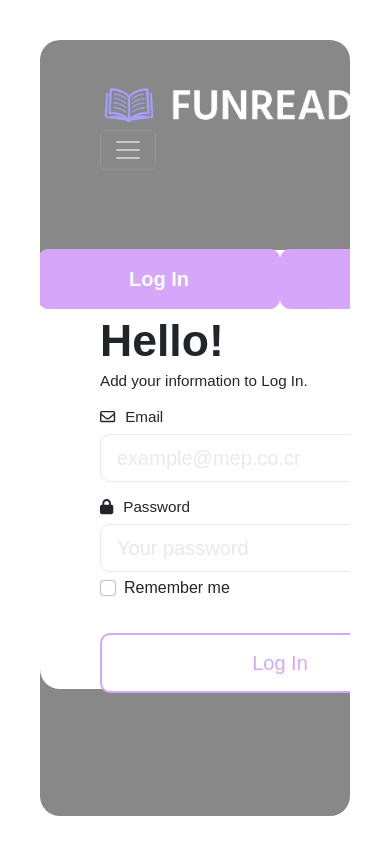
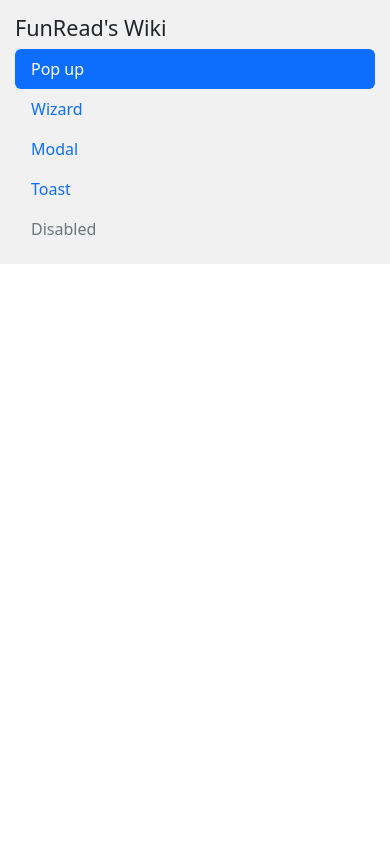
Before and after one commit to Funread/funread, a React (Create React App) app in the folder frontend/: page /wiki in a window 390 px wide. Built offline with nearby package versions, Linux system fonts and the light colour scheme.

Commit message:
Creacion de wiki fr-230 (#37)

```diff
--- a/frontend/src/Components/LandingPage/LandingPage.css
+++ b/frontend/src/Components/LandingPage/LandingPage.css
@@ -6,4 +6,5 @@
   overflow: hidden;
   margin: 40px;
   border-radius: 20px;
+
 }
--- a/frontend/src/Components/LandingPage/LandingPage.jsx
+++ b/frontend/src/Components/LandingPage/LandingPage.jsx
@@ -1,16 +1,11 @@
 import React from "react";
-import { Row, Col } from "react-bootstrap";
 import "../../App.css";
-import Wizard from "../Shared/Wizard/Wizard";
 import Header from "../Shared/Header/Header";
-import TestToast from "../Shared/Toast/TestToast";
 import SignUp from "../SignUp/SignUp";
-import MyLibrary from "../MyLibrary/MyLibrary";
 import WelcomeFooter from "../Shared/WelcomeFooter/WelcomeFooter";
 import "./LandingPage.css";
 import LogIn from "../LogIn/LogIn";
 import { useState } from "react";
-import { Routes, Route, Link } from "react-router-dom";
 
 function LandingPage() {
   const [login, setLogin] = useState(true);
@@ -19,13 +14,6 @@ function LandingPage() {
     <div>
       <div className="background" style={{ backgroundColor: "#888888" }}>
         <Header />
-        <div>
-          <Routes>
-            <Route exact path="/MyLibrary" element={<MyLibrary />} />
-            <Route exact path="/Wizard" element={<Wizard />} />
-            <Route exact path="/TestToast" element={<TestToast />} />
-          </Routes>
-        </div>
         {login ? <LogIn setLogin={setLogin} setSignup={setSignup} /> : null}
         {login ? <WelcomeFooter message={"Welcome Back!"} /> : null}
         {signup ? <SignUp setSignup={setSignup} setLogin={setLogin} /> : null}
--- /dev/null
+++ b/frontend/src/Components/Wiki/Wiki.css
@@ -0,0 +1,24 @@
+  /* Set height of the grid so .sidenav can be 100% (adjust if needed) */
+  .row.content {height: 1500px}
+
+  /* Set gray background color and 100% height */
+  .sidenav {
+    background-color: #f1f1f1;
+    height: 100%;
+  }
+
+  /* Set black background color, white text and some padding */
+  footer {
+    background-color: #555;
+    color: white;
+    padding: 15px;
+  }
+
+  /* On small screens, set height to 'auto' for sidenav and grid */
+  @media screen and (max-width: 767px) {
+    .sidenav {
+      height: auto;
+      padding: 15px;
+    }
+    .row.content {height: auto;}
+  }
--- /dev/null
+++ b/frontend/src/Components/Wiki/Wiki.jsx
@@ -0,0 +1,51 @@
+import React from 'react'
+import "./Wiki.css";
+import "react-bootstrap";
+class Wiki extends React.Component {
+    constructor(props) {
+        super(props)
+        this.state = {
+            openContainer : false,
+            openContainer2: "login",
+
+
+
+        }
+    }
+
+    render() {
+        //Pre
+        return (
+            <React.Fragment>
+                <div>
+                    <div class="container-fluid">
+                        <div class="row content">
+                            <div class="col-sm-3 sidenav">
+                            <h4>FunRead's Wiki</h4>
+                            <ul class="nav nav-pills flex-column">
+                                <li class="nav-item">
+                                <a class="nav-link active" href="#">Pop up</a>
+                                </li>
+                                <li class="nav-item">
+                                <a class="nav-link" href="#">Wizard</a>
+                                </li>
+                                <li class="nav-item">
+                                <a class="nav-link" href="#">Modal</a>
+                                </li>
+                                <li class="nav-item">
+                                <a class="nav-link" href="#">Toast</a>
+                                </li>
+                                <li class="nav-item">
+                                <a class="nav-link disabled" href="#">Disabled</a>
+                                </li>
+                            </ul>
+                            </div>
+                        </div>
+                    </div>
+                </div>
+            </React.Fragment>
+            )
+    }
+}
+
+export default Wiki
--- a/frontend/src/index.js
+++ b/frontend/src/index.js
@@ -4,16 +4,20 @@ import "./index.css";
 import reportWebVitals from "./reportWebVitals";
 import "bootstrap/dist/css/bootstrap.min.css";
 import LandingPage from "./Components/LandingPage/LandingPage";
-import { BrowserRouter } from "react-router-dom";
+
 import "react-toastify/dist/ReactToastify.css";
-
+import { BrowserRouter, Routes, Route } from "react-router-dom";
+import Wiki from "./Components/Wiki/Wiki";
 const root = ReactDOM.createRoot(document.getElementById("root"));
 root.render(
   <BrowserRouter>
-    <>
-      <LandingPage />
-    </>
-  </BrowserRouter>
+  <Routes>
+    <Route path="/" element={<LandingPage />}>
+    </Route>
+    <Route path="/wiki" element={<Wiki />}>
+    </Route>
+  </Routes>
+</BrowserRouter>
 );
 
 // If you want to start measuring performance in your app, pass a function
```
